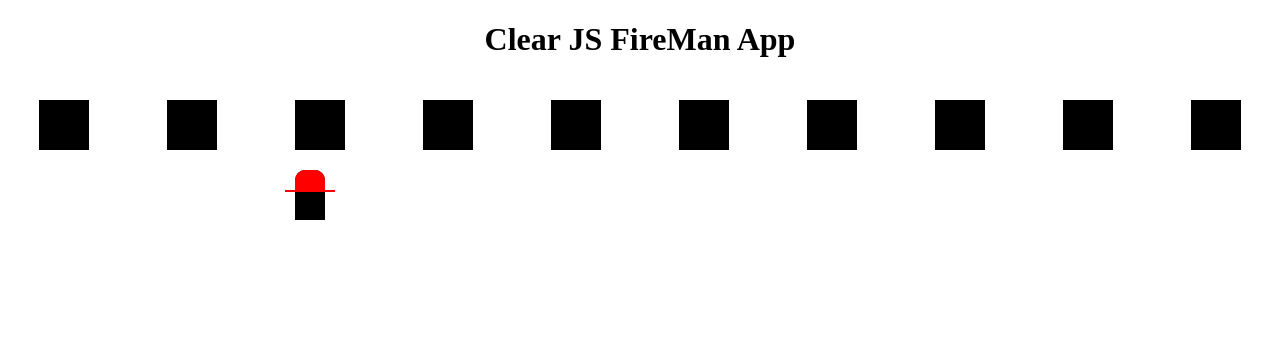
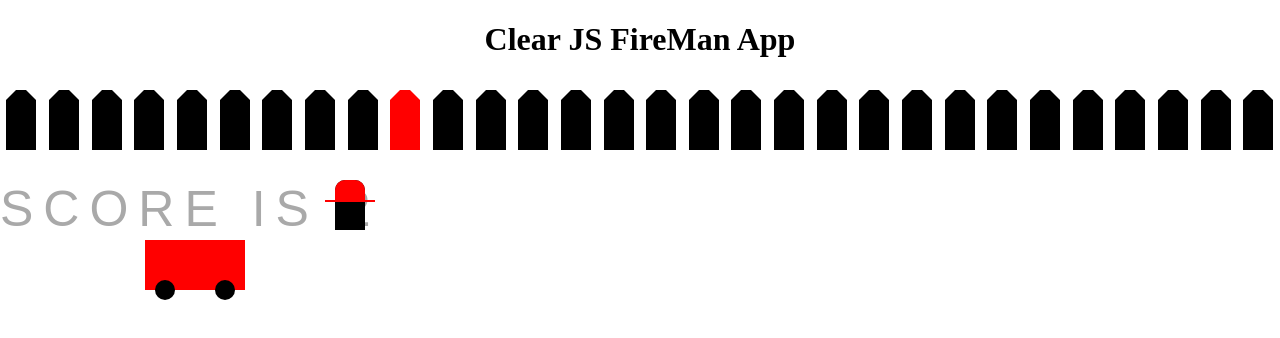
Before and after one commit to burlakvo/masa-test, a plain HTML site: page city_in_fire/index.html in a window 1280 px wide. Drawn offline with Linux system fonts and the light colour scheme.

Commit message:
fireman call to help

```diff
--- a/city_in_fire/action.js
+++ b/city_in_fire/action.js
@@ -1,11 +1,13 @@
 class Street {
 	init (id) {
 		this.geo = document.getElementById(id);
+		this.buildingsNum = 0;
 	}
 
 	build (n) { // create new building with number n, push it to array onStreet and add it to DOM
 		let building = new Building;
 		this.geo.appendChild(building.init(n));
+		this.buildingsNum++;
 	}
 }
 
@@ -25,9 +27,15 @@ class Fire {
 
 	prometheus () { // bring fire to a random building
 		let buildings = document.querySelectorAll(".building:not(.fire)"); // buildings that not in flame
-		let buildingNum = buildings.length;
-		if (buildingNum !== 0) { // if exist buildings without fire
-			let whosNext = Math.ceil(Math.random() * buildingNum - 1); // -1 for include zero element in array of buildings
+		let buildingsNum = buildings.length;
+		if (buildingsNum !== 0) { // if exist buildings without fire
+			if (buildingsNum <= street.buildingsNum - 1 && firetruck.onWork === false) { // if 2 or more buildings in fire call to help
+				firetruck.goToWork(40);
+			}
+			else if (buildingsNum > street.buildingsNum - 1) { // when no one house in fire send help to home
+				firetruck.goHome();
+			}
+			let whosNext = Math.ceil(Math.random() * buildingsNum - 1); // -1 for include zero element in array of buildings
 			buildings[whosNext].classList.add("fire");
 		}
 		let whenNext = Math.ceil(Math.random() * this.time) * 1000; // time is max time to make fire in next building
@@ -36,16 +44,20 @@ class Fire {
 }
 
 class Fireman {
-	init (id) {
-		this.man = document.getElementById(id); // get element
+	constructor () {
 		this.targetPos = 0; // position where fireman have to go
-		this.currentPos = (this.man.getBoundingClientRect().left + this.man.getBoundingClientRect().right) / 2; // center of fire man
-		setInterval(() => this.streetWatch(), 25);
+		this.score = 0;
+	}
+
+	init (id, name) {
+		this.is = document.getElementById(id); // get element
+		this.currentPos = (this.is.getBoundingClientRect().left + this.is.getBoundingClientRect().right) / 2; // center of fire man
+		this.name = name;
 	}
 
 	move (direction) { // too logical for describe
 		let x = (direction === "left") ? -5 : 5;
-		this.man.style.left = parseInt(this.man.style.left) + x + "px";
+		this.is.style.left = parseInt(this.is.style.left) + x + "px";
 		this.currentPos += x;
 	}
 
@@ -86,7 +98,7 @@ class Fireman {
 		try {
 			let buildingsInFire = document.querySelectorAll(".building.fire");
 			if (buildingsInFire.length === 0) {
-				throw "fireman: no one building in fire. I can rest a little!";
+				throw this.name + ": no one building in fire. I can rest a little!";
 			}
 			let closer = {}; // object for keep closer building in fire to fireman
 			// find target
@@ -103,11 +115,18 @@ class Fireman {
 				this.targetPos = closer.pos;
 				this.targetVal = closer.val;
 			}
+			// think about other
+			if (!document.querySelector(".building[buildingNumber='" + this.targetVal + "']").classList.contains("fire")){
+				throw this.name + ": target has not any fire"
+			}
 			// move fireman
 			if (this.currentPos >= (this.targetPos - 10) && this.currentPos <= (this.targetPos + 10)) { // if fireman touch target
 				let building = document.querySelector(".building[buildingNumber='" + this.targetVal + "']");
 				building.classList.remove("fire");
+				console.log(this.name + ": got it!")
 				this.targetPos = 0;
+				this.score++;
+				this.is.parentElement.querySelector(".score").innerHTML = "score is " + this.score;
 			}
 			else if (this.currentPos > this.targetPos) { // if target to the left of fireman
 				this.move("left");
@@ -117,25 +136,40 @@ class Fireman {
 			}
 		}
 		catch (e) {
-			// console.log(e);
+			console.log(e);
+			this.targetPos = 0;
 		}
+	}
+
+	goToWork (speed) {
+		this.onWork = true;
+		this.interval = setInterval(() => this.streetWatch(), speed);
+	}
+
+	goHome () {
+		this.onWork = false;
+		clearInterval(this.interval);
+		console.log(this.name + ": go home");
 	}
 
 }
 
+const fireman = new Fireman;
+const firetruck = new Fireman;
+const fire = new Fire(5);
+const street = new Street;
+
 window.onload = function(){
 
-	const fireman = new Fireman;
-	const fire = new Fire(5);
-	const street = new Street;
-
-	fireman.init("fireman");
+	fireman.init("fireman", "fireman");
+	firetruck.init("firetruck", "firetruck");
 	street.init("street");
 
-	for (let n = 0, buildingNum = 10; n < buildingNum; n++) { // create & add buildings to street
+	for (let n = 0, buildingNum = 30; n < buildingNum; n++) { // create & add buildings to street
 		street.build(n);
 	}
 
+	fireman.goToWork(50);
 	fire.prometheus();
 
 }
--- a/city_in_fire/index.html
+++ b/city_in_fire/index.html
@@ -9,6 +9,13 @@
 <body>
 	<h1>Clear JS FireMan App</h1>
 	<div id="street"></div>
-	<div id="fireman" style="left:0"></div>
+	<div>
+		<div class="score"></div>
+		<div id="fireman" style="left:-100px"></div>
+	</div>
+	<div>
+		<div class="score"></div>
+		<div id="firetruck" style="left:-100px"></div>
+	</div>
 </body>
 </html>
--- a/city_in_fire/style.css
+++ b/city_in_fire/style.css
@@ -1,5 +1,9 @@
+* {
+	position: relative;
+}
 body {
 	margin: 0;
+	overflow: hidden;
 }
 h1 {
 	text-align: center;
@@ -11,12 +15,26 @@ h1 {
 	justify-content: space-around;
 }
 .building {
-	width: 50px;
+	width: 30px;
 	height: 50px;
 	background-color: #000;
+	position: relative;
+}
+.building:after {
+	content: "";
+	width: 10px;
+	border-bottom: 10px solid #000;
+	border-left: 10px solid transparent;
+	border-right: 10px solid transparent;
+	position: absolute;
+	bottom: 100%;
+	left: 0;
 }
 .fire {
 	background-color: red;
+}
+.fire:after {
+	border-bottom-color: red;
 }
 #fireman {
 	width: 30px;
@@ -44,3 +62,37 @@ h1 {
 	width: 50px;
 	height: 2px;
 }
+#firetruck {
+	width: 100px;
+	height: 50px;
+	background-color: red;
+	position: relative;
+}
+#firetruck:after,
+#firetruck:before {
+	content: "";
+	width: 20px;
+	height: 20px;
+	border-radius: 100%;
+	background-color: #000;
+	position: absolute;
+	bottom: -10px;
+}
+#firetruck:after {
+	right: 10px;
+}
+#firetruck:before {
+	left: 10px;
+}
+#fireman,
+#firetruck {
+	margin-top: 10px;
+}
+.score {
+	font-family: sans-serif;
+	font-size: 50px;
+	position: absolute;
+	color: darkgrey;
+	text-transform: uppercase;
+	letter-spacing: 10px;
+}
```
